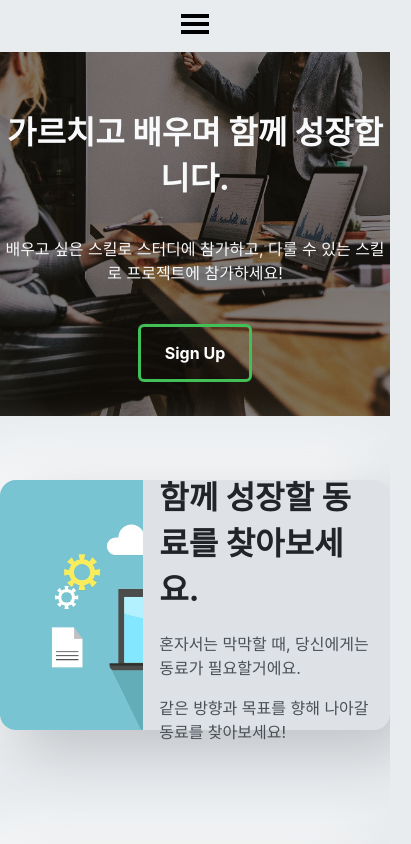
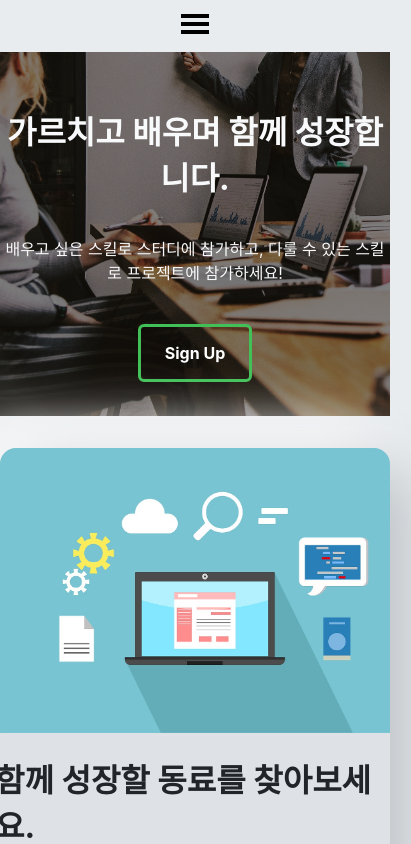
Before and after one commit to yourcarrot0214/skilltree, a React (Create React App) app in the folder client/: page / in a window 390 px wide. Shown: the top 844 px of the page, 411 px wide, since content can reach past the window. Built offline with nearby package versions, Linux system fonts and the light colour scheme; no server answers.

Commit message:
banner css responsive setup

```diff
--- a/client/src/components/views/LandingPage/Banner.jsx
+++ b/client/src/components/views/LandingPage/Banner.jsx
@@ -9,9 +9,12 @@
 const Banner = (props) => {
   const { bannerTitle, bannerSubTitle1, bannerSubTitle2 } = props;
   return (
-    <BannerContainer>
-      <Wrapper>
-        <BannerImage style={{ backgroundImage: `url(${props.image})` }} />
+    <BannerContainer className='BannerContainer'>
+      <Wrapper className='Wrapper'>
+        <BannerImage
+          className='BannerImage'
+          style={{ backgroundImage: `url(${props.image})` }}
+        />
         <BannerContents className='BannerContents'>
           <h1>{bannerTitle}</h1>
           <div>{bannerSubTitle1}</div>
--- a/client/src/components/views/LandingPage/styles/styled.js
+++ b/client/src/components/views/LandingPage/styles/styled.js
@@ -112,12 +112,15 @@
 
 const BannerContainer = Styled.div`
   display: flex;
-  flex-direction: row;
   justify-content: center;
   align-items: center;
   width: 100%;
   margin: 0 auto;
   padding: 4rem 0;
+
+  @media screen and (max-width: 768px) {
+    padding: 2rem 0;
+  }
 `;
 
 const Wrapper = Styled.div`
@@ -131,17 +134,29 @@
   justify-content: space-around;
   border-radius: 1rem;
   box-shadow: 20px 20px 60px #bdc0c4, -20px -20px 60px #ffffff;
+
+  @media screen and (max-width: 768px) {
+    width: 100%;
+    height: 500px;
+    max-width: 500px;
+    flex-direction: column;
+  }
 `;
 
 const BannerImage = Styled.div`
   width: 100%;
   height: 250px;
-  /* background-image: url(${BannerImage1}); */
   background-repeat: no-repeat;
   background-size: cover;
   flex: 4;
   border-top-left-radius: 1rem;
   border-bottom-left-radius: 1rem;
+
+  @media screen and (max-width: 768px) {
+    flex: 6;
+    border-top-right-radius: 1rem;
+    border-bottom-left-radius: 0;
+  }
 `;
 
 const BannerContents = Styled.div`
@@ -163,6 +178,10 @@
     font-size: 1rem;
     margin-bottom: 1rem;
   }
+
+  @media screen and (max-width: 768px) {
+    flex: 4;
+  }
 `;
 
 export {
```
